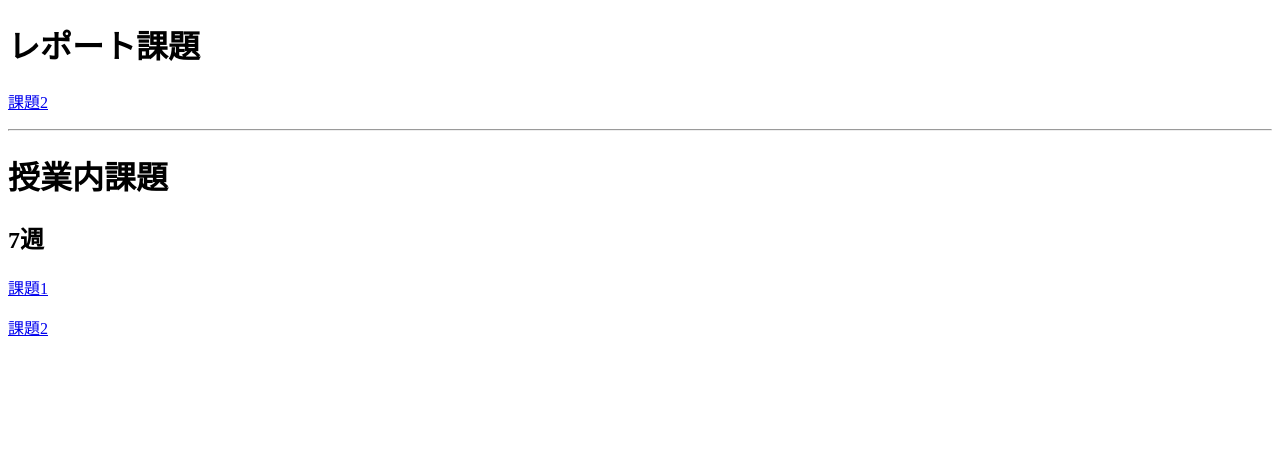
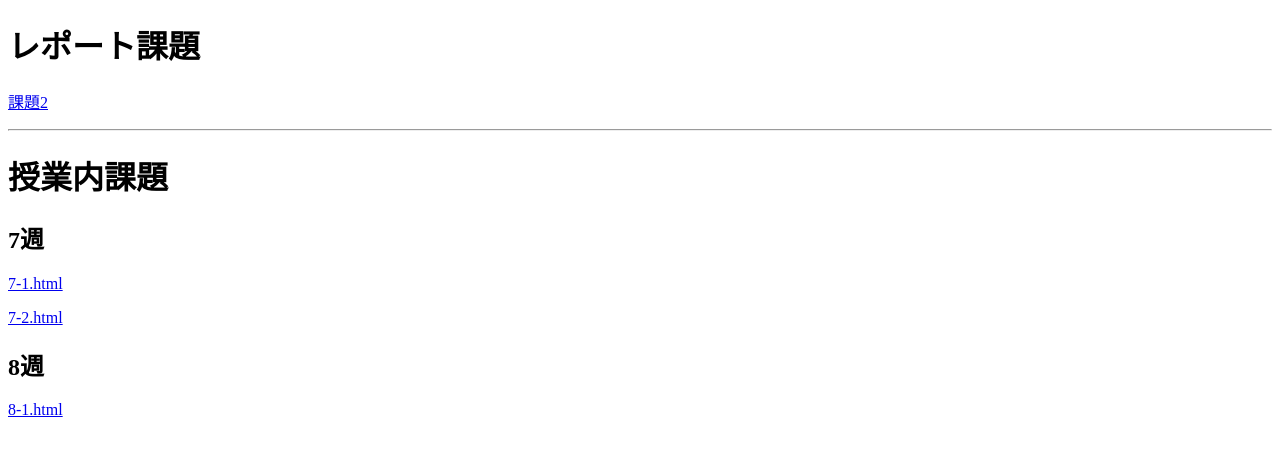
Before and after one commit to CIT-YamatoTakeda/CIT-CG, a plain HTML site: page index.html in a window 1280 px wide. Drawn offline with Linux system fonts and the light colour scheme.

Commit message:
Update index.html

```diff
--- a/index.html
+++ b/index.html
@@ -10,7 +10,9 @@
     <hr>
     <h1>授業内課題</h1>
     <h2>7週</h2>
-    <p><a href="7-1.html">課題1</a></p>
-    <p><a href="7-2.html">課題2</a></p>
+    <p><a href="7-1.html">7-1.html</a></p>
+    <p><a href="7-2.html">7-2.html</a></p>
+    <h2>8週</h2>
+    <p><a href="8-1.html">8-1.html</a></p>
 </body>
 </html>
```
